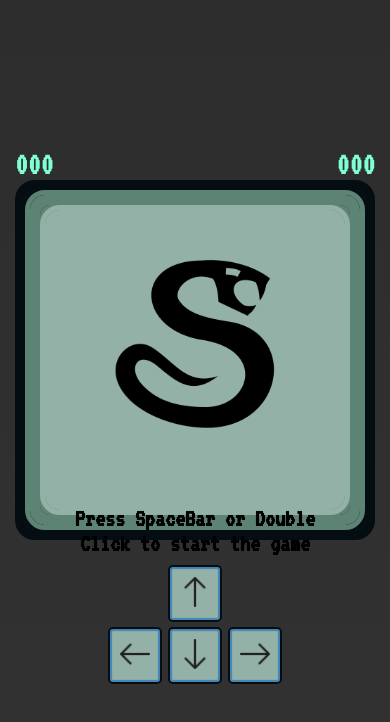
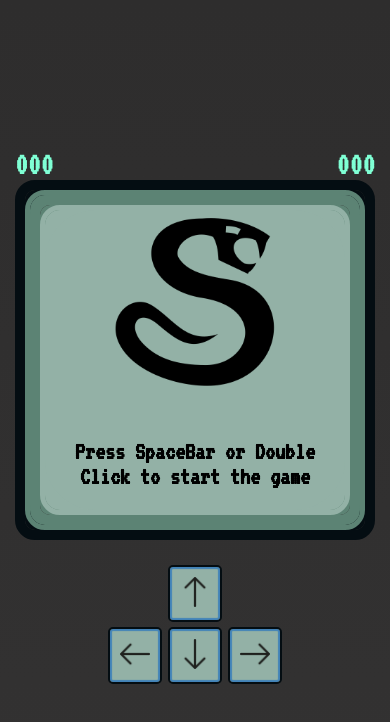
Before and after one commit to AtalRajPaudel/RetroSnakeGame, a plain HTML site: page index.html in a window 390 px wide. Drawn offline with Linux system fonts and the light colour scheme.

Commit message:
Update style.css

```diff
--- a/style.css
+++ b/style.css
@@ -149,12 +149,12 @@ button:active{
     .instruction-text{
         font-size: 25px;
         width: 250px;
-        top: 60%;
+        top: 52%;
     }
 
     .snake-logo{
         width: 180px;
-        top: 30%;
+        top: 25%;
     }
 
     .game-border-3{
```
